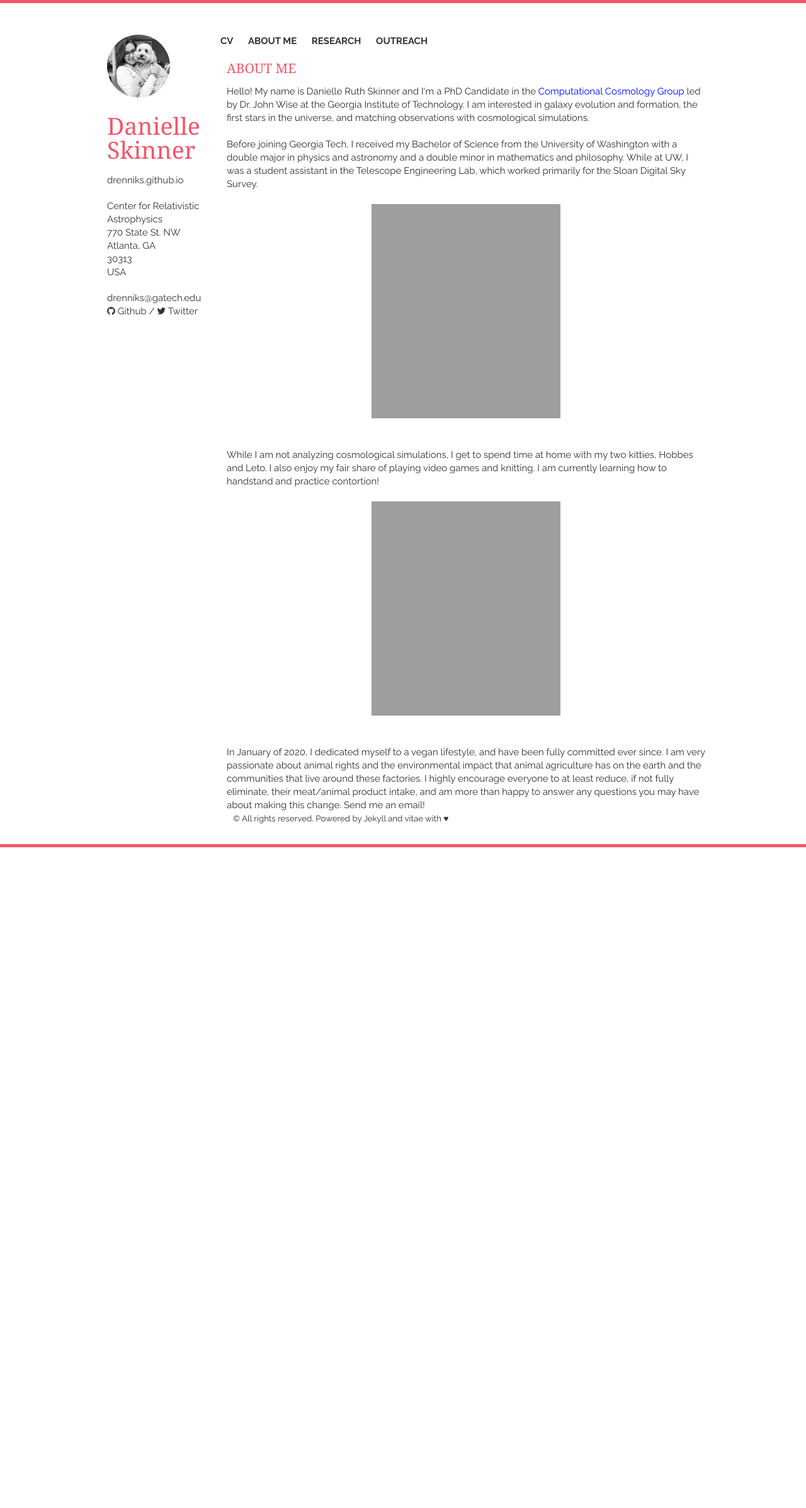
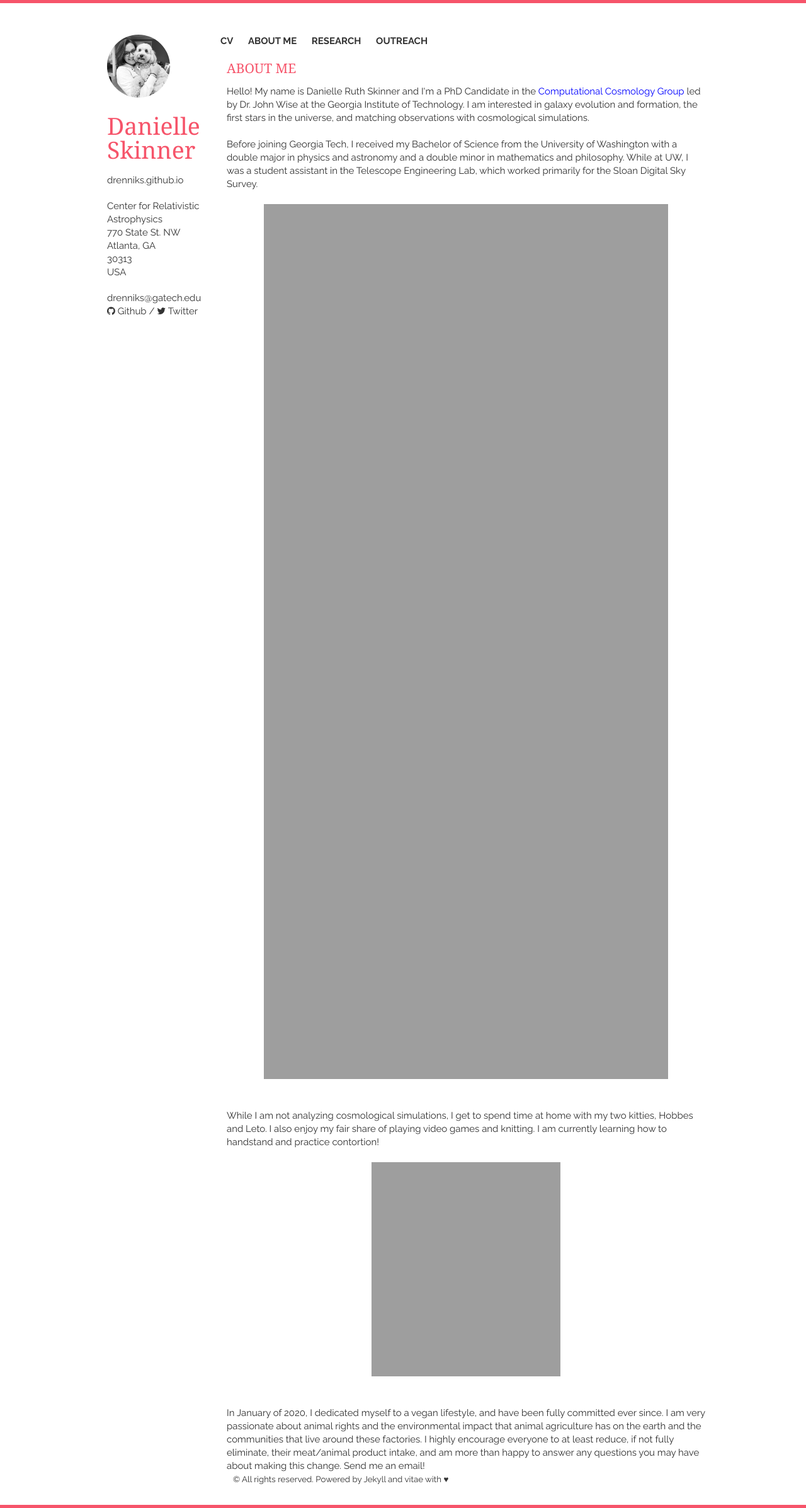
Before and after one commit to drenniks/drenniks.github.io, a Jekyll site: the page built from aboutme/index.html, in a window 1280 px wide. Shown: the whole page at 63% size. Built offline with Jekyll 4.4.1, drawn with Linux system fonts in a browser that asks for light colours; nearby versions of some CDN libraries; before the commit the page ends 1345 px from its top, so only the background shows below that.

Commit message:
Adjusting pic

```diff
--- a/_includes/aboutme.html
+++ b/_includes/aboutme.html
@@ -14,7 +14,7 @@
     <br>
     <br>
 
-    <div style="text-align:center"><img src="https://drenniks.github.io/static/img/kitties.jpg" width="300" height="340"></div>
+    <div style="text-align:center"><img src="https://drenniks.github.io/static/img/kitties.jpg" width="642" height="1389"></div>
 
     <br>
     <br>
```
